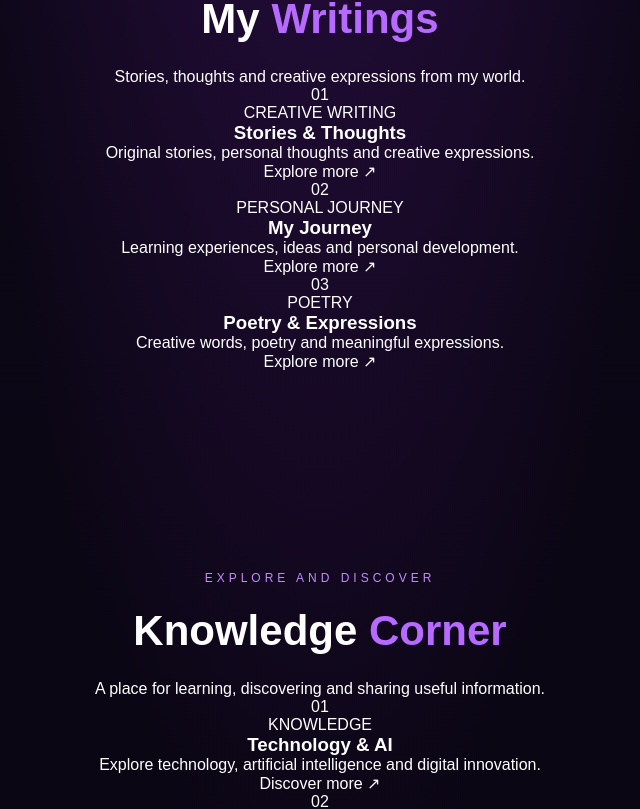
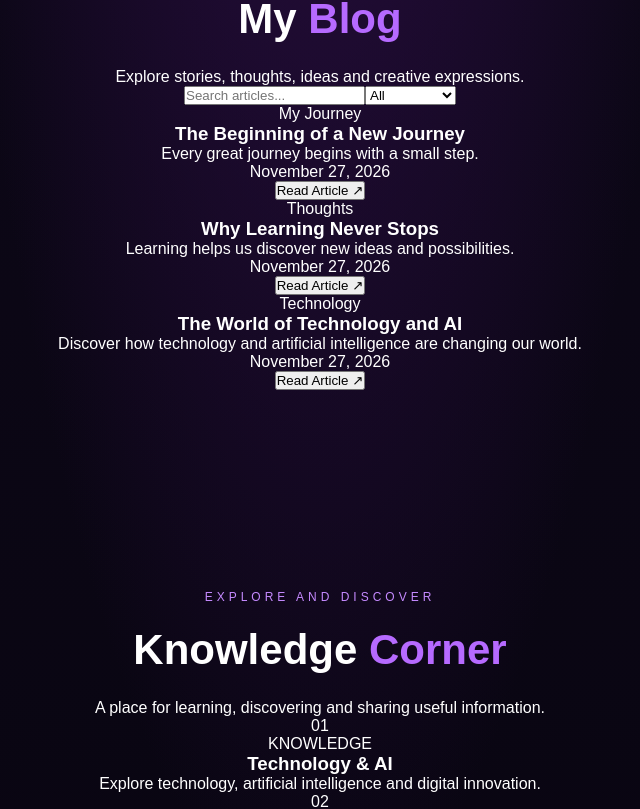
Before and after one commit to baikanpegu102-a11y/the-baikans-writtes, a React (Vite) app: page / in a window 1280 px wide. Shown: the part 1273-2082 px from the top of the page, without its empty margins (320-960 px from the left). Built offline with nearby package versions, Linux system fonts and the light colour scheme.

Commit message:
Update main.jsx

```diff
--- a/src/main.jsx
+++ b/src/main.jsx
@@ -1,5 +1,5 @@
 
-import React from "react";
+import React, { useState } from "react";
 import { createRoot } from "react-dom/client";
 import "./styles.css";
 
@@ -63,6 +63,56 @@ const portfolioItems = [
   },
 ];
 
+// SAMPLE ARTICLES
+// Add your own articles here later.
+
+const articles = [
+  {
+    id: 1,
+    title: "The Beginning of a New Journey",
+    category: "My Journey",
+    date: "November 27, 2026",
+    excerpt: "Every great journey begins with a small step.",
+    content: `Every great journey begins with a small step.
+
+Starting something new can be exciting. Sometimes we have big dreams, but we do not know where to begin.
+
+The important thing is to keep learning, stay curious and take one step at a time.
+
+This is the beginning of a new creative journey. Through this website, I want to share my thoughts, ideas, knowledge and experiences.
+
+Think. Create. Learn. Share.`,
+  },
+  {
+    id: 2,
+    title: "Why Learning Never Stops",
+    category: "Thoughts",
+    date: "November 27, 2026",
+    excerpt: "Learning helps us discover new ideas and possibilities.",
+    content: `Learning is not limited to classrooms or textbooks.
+
+Every day gives us an opportunity to discover something new. We can learn from books, technology, nature, people and our own experiences.
+
+Curiosity helps us ask questions, explore ideas and understand the world around us.
+
+Never stop asking questions. Never stop learning.`,
+  },
+  {
+    id: 3,
+    title: "The World of Technology and AI",
+    category: "Technology",
+    date: "November 27, 2026",
+    excerpt: "Discover how technology and artificial intelligence are changing our world.",
+    content: `Technology is an important part of modern life.
+
+Artificial intelligence, often called AI, is a field of technology that helps computers perform tasks that normally require human intelligence.
+
+AI can help people learn, organize information, translate languages and explore creative ideas.
+
+Technology is always developing. Understanding it can help us prepare for the future.`,
+  },
+];
+
 function SectionHeading({ label, title, highlight, description }) {
   return (
     <div className="section-heading">
@@ -76,6 +126,26 @@ function SectionHeading({ label, title, highlight, description }) {
 }
 
 function App() {
+  const [search, setSearch] = useState("");
+  const [category, setCategory] = useState("All");
+  const [selectedArticle, setSelectedArticle] = useState(null);
+
+  const categories = [
+    "All",
+    ...new Set(articles.map((article) => article.category)),
+  ];
+
+  const filteredArticles = articles.filter((article) => {
+    const matchesSearch =
+      article.title.toLowerCase().includes(search.toLowerCase()) ||
+      article.excerpt.toLowerCase().includes(search.toLowerCase());
+
+    const matchesCategory =
+      category === "All" || article.category === category;
+
+    return matchesSearch && matchesCategory;
+  });
+
   return (
     <div className="website">
       <nav className="navbar">
@@ -86,7 +156,7 @@ function App() {
         <div className="nav-links">
           <a href="#home">Home</a>
           <a href="#about">About</a>
-          <a href="#writings">Writings</a>
+          <a href="#writings">Blog</a>
           <a href="#knowledge">Knowledge</a>
           <a href="#portfolio">Portfolio</a>
           <a href="#contact">Contact</a>
@@ -107,8 +177,8 @@ function App() {
           creativity and ideas.
         </p>
 
-        <a className="main-button" href="#about">
-          Explore My World ↗
+        <a className="main-button" href="#writings">
+          Explore My Writings ↗
         </a>
 
         <p className="hero-note">THINK · CREATE · LEARN · SHARE</p>
@@ -139,27 +209,101 @@ function App() {
         </div>
       </section>
 
+      {/* BLOG SECTION */}
+
       <section className="section writings" id="writings">
         <SectionHeading
           label="MY CREATIVE SPACE"
           title="My"
-          highlight="Writings"
-          description="Stories, thoughts and creative expressions from my world."
+          highlight="Blog"
+          description="Explore stories, thoughts, ideas and creative expressions."
         />
 
-        <div className="card-grid">
-          {writingCategories.map((item) => (
-            <article className="content-card" key={item.number}>
-              <span className="card-number">{item.number}</span>
-              <p className="card-label">{item.label}</p>
-              <h3>{item.title}</h3>
-              <p>{item.description}</p>
-              <a href="#contact" className="text-link">
-                Explore more ↗
-              </a>
-            </article>
-          ))}
-        </div>
+        {selectedArticle ? (
+          <article className="article-detail">
+            <button
+              className="back-button"
+              onClick={() => setSelectedArticle(null)}
+            >
+              ← Back to Articles
+            </button>
+
+            <p className="card-label">
+              {selectedArticle.category}
+            </p>
+
+            <h2>{selectedArticle.title}</h2>
+
+            <p className="article-date">
+              Published: {selectedArticle.date}
+            </p>
+
+            <div className="article-content">
+              {selectedArticle.content
+                .split("\n")
+                .map((paragraph, index) =>
+                  paragraph.trim() ? (
+                    <p key={index}>{paragraph}</p>
+                  ) : null
+                )}
+            </div>
+          </article>
+        ) : (
+          <>
+            <div className="blog-controls">
+              <input
+                type="search"
+                placeholder="Search articles..."
+                value={search}
+                onChange={(event) => setSearch(event.target.value)}
+                aria-label="Search articles"
+              />
+
+              <select
+                value={category}
+                onChange={(event) => setCategory(event.target.value)}
+                aria-label="Filter articles by category"
+              >
+                {categories.map((item) => (
+                  <option value={item} key={item}>
+                    {item}
+                  </option>
+                ))}
+              </select>
+            </div>
+
+            <div className="card-grid">
+              {filteredArticles.length > 0 ? (
+                filteredArticles.map((article) => (
+                  <article className="content-card" key={article.id}>
+                    <p className="card-label">
+                      {article.category}
+                    </p>
+
+                    <h3>{article.title}</h3>
+
+                    <p>{article.excerpt}</p>
+
+                    <p className="article-date">
+                      {article.date}
+                    </p>
+
+                    <button
+                      className="text-link"
+                      onClick={() => setSelectedArticle(article)}
+                    >
+                      Read Article ↗
+                    </button>
+                  </article>
+                ))
+              ) : (
+                <p className="no-articles">
+                  No articles found. Try another search.
+                </p>
+              )}
+            </div>
+          </>
+        )}
       </section>
 
       <section className="section knowledge" id="knowledge">
@@ -177,9 +321,6 @@ function App() {
               <p className="card-label">KNOWLEDGE</p>
               <h3>{item.title}</h3>
               <p>{item.description}</p>
-              <a href="#contact" className="text-link">
-                Discover more ↗
-              </a>
             </article>
           ))}
         </div>
```
